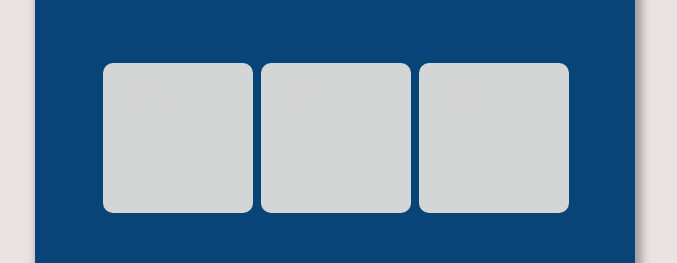
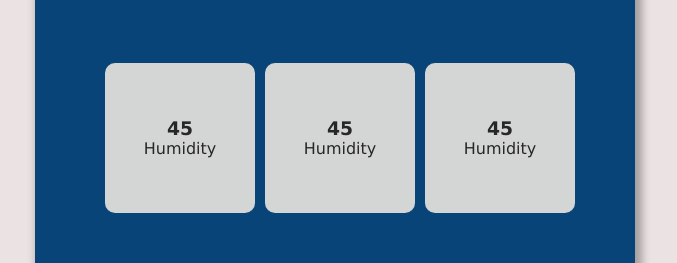
Before and after one commit to FoureyedVeen/solo_task, a React (Create React App) app: page / in a window 1280 px wide. Shown: the part 385-648 px from the top of the page, without its empty margins (305-982 px from the left). Built offline with nearby package versions, Linux system fonts and the light colour scheme.

Commit message:
Fix: display : flex on parameter-row class

```diff
--- a/src/Components/Forecast/Forecast.css
+++ b/src/Components/Forecast/Forecast.css
@@ -57,5 +57,10 @@ img {
     height: 150px;
     background-color: #d4d5d5;
     border-radius: 10px;
-    margin-left: 8px;
+    margin-left: 10px;
+    color: rgb(40, 39, 39);
+    display: flex;
+    flex-direction: column;
+    justify-content: center;
+    align-items: center;
 }
--- a/src/Components/Forecast/Forecast.js
+++ b/src/Components/Forecast/Forecast.js
@@ -17,7 +17,7 @@ export default function Forecast() {
                     <img src={cloudIcon}></img>
                 </div>
                 <Details
-
+                    props
                 />
            </div>
         </div>
```
